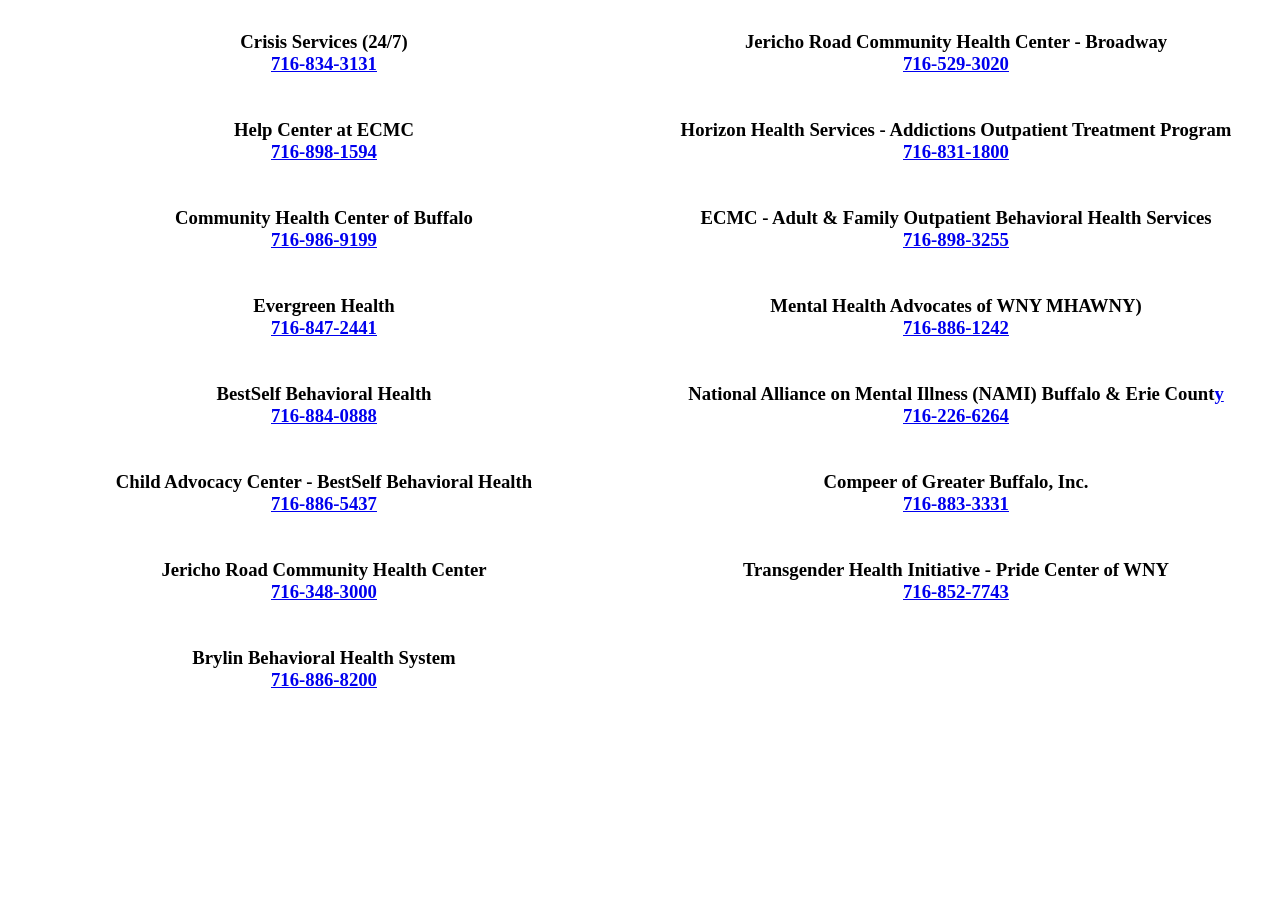
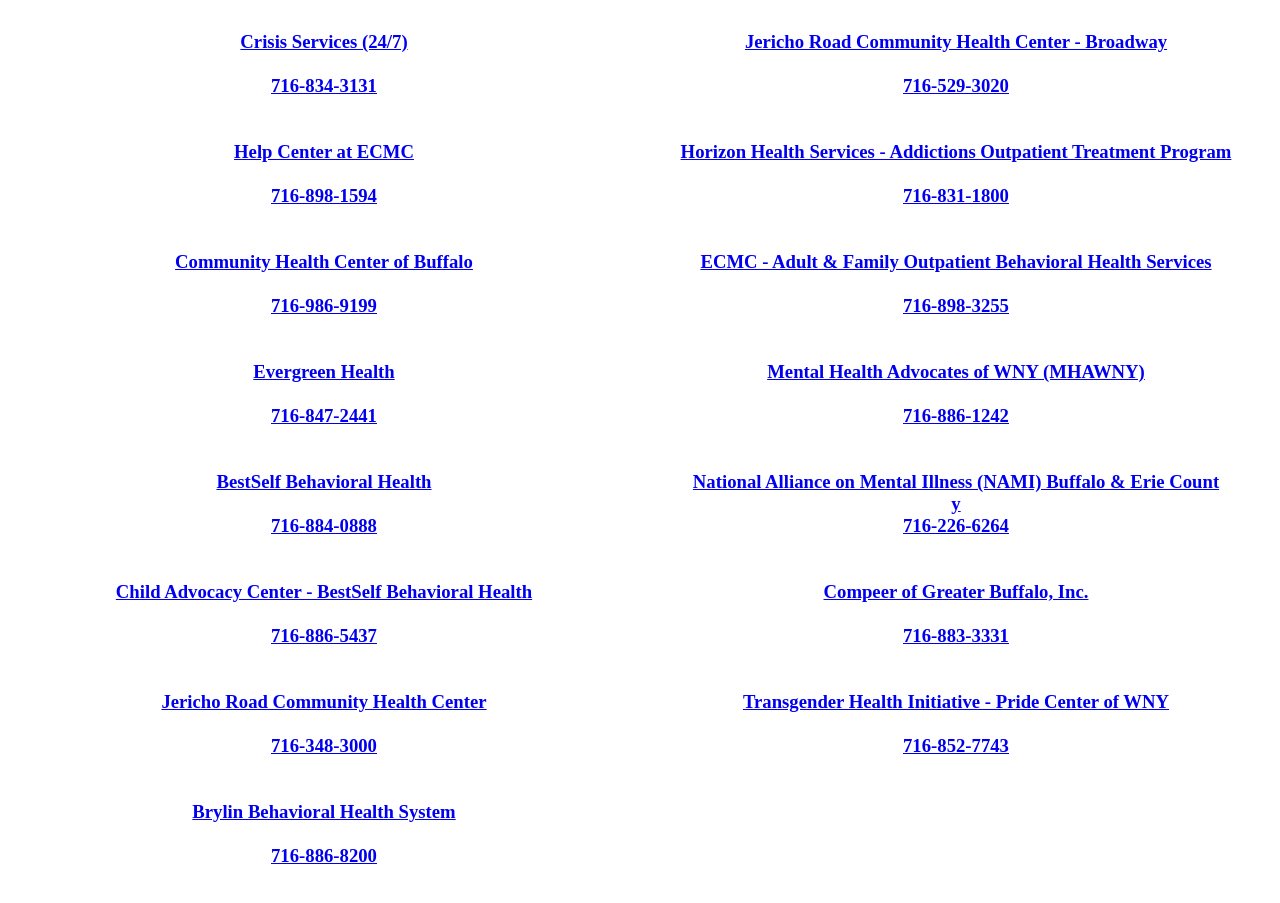
Before and after one commit to mindfulesc/mindfulesc.github.io, a plain HTML site: page index.html in a window 1280 px wide. Shown: the part 493-1396 px from the top of the page. Before the commit the page ends 1228 px from the top, so only its background shows below. Drawn offline with Linux system fonts and the light colour scheme.

Commit message:
Added hyperlink to each health service provider's page on 211WNY.org

```diff
--- a/index.html
+++ b/index.html
@@ -38,25 +38,25 @@
 <div class="row">
   <div class="column">
     <p><h3>
-      Crisis Services (24/7)<a href="tel:716-834-3131"><br>716-834-3131</a><br><br><br>
-      Help Center at ECMC<a href="tel:716-898-1594"><br>716-898-1594</a><br><br><br>
-      Community Health Center of Buffalo<a href="tel:716-986-9199"><br>716-986-9199</a><br><br><br>
-      Evergreen Health<a href="tel:716-847-2441"><br>716-847-2441</a><br><br><br>
-      BestSelf Behavioral Health<a href="tel:716-884-0888"><br>716-884-0888</a><br><br><br>
-      Child Advocacy Center - BestSelf Behavioral Health<a href="tel:716-886-5437"><br>716-886-5437</a><br><br><br>
-      Jericho Road Community Health Center<a href="tel:716-348-3000"><br>716-348-3000</a><br><br><br>
-      Brylin Behavioral Health System<a href="tel:716-886-8200"><br>716-886-8200</a><br><br><br>
+      <a href="http://www.211wny.org/provider/4150/">Crisis Services (24/7)</a><br><a href="tel:716-834-3131"><br>716-834-3131</a><br><br><br>
+      <a href="http://www.211wny.org/provider/10161/">Help Center at ECMC</a><br><a href="tel:716-898-1594"><br>716-898-1594</a><br><br><br>
+      <a href="http://www.211wny.org/provider/3654/">Community Health Center of Buffalo</a><br><a href="tel:716-986-9199"><br>716-986-9199</a><br><br><br>
+      <a href="http://www.211wny.org/provider/3722/">Evergreen Health</a><br><a href="tel:716-847-2441"><br>716-847-2441</a><br><br><br>
+      <a href="http://www.211wny.org/provider/9179/">BestSelf Behavioral Health</a><br><a href="tel:716-884-0888"><br>716-884-0888</a><br><br><br>
+      <a href="http://www.211wny.org/provider/9861/">Child Advocacy Center - BestSelf Behavioral Health</a><br><a href="tel:716-886-5437"><br>716-886-5437</a><br><br><br>
+      <a href="http://www.211wny.org/provider/9917/">Jericho Road Community Health Center</a><br><a href="tel:716-348-3000"><br>716-348-3000</a><br><br><br>
+      <a href="http://www.211wny.org/provider/10138/">Brylin Behavioral Health System</a><br><a href="tel:716-886-8200"><br>716-886-8200</a><br><br><br>
     </h3></p>
   </div>
   <div class="column">
     <p><h3>
-      Jericho Road Community Health Center - Broadway<a href="tel:716-529-3020"><br>716-529-3020</a><br><br><br>
-      Horizon Health Services - Addictions Outpatient Treatment Program<a href="tel:716-831-1800"><br>716-831-1800</a><br><br><br>
-      ECMC - Adult & Family  Outpatient Behavioral Health Services<a href="tel:716-898-3255"><br>716-898-3255</a><br><br><br>
-      Mental Health Advocates of WNY MHAWNY)<a href="tel:716-886-1242"><br>716-886-1242</a><br><br><br>
-      National Alliance on Mental Illness (NAMI) Buffalo & Erie Count<a href="tel:716-226-6264">y<br>716-226-6264</a><br><br><br>
-      Compeer of Greater Buffalo, Inc.<a href="tel:716-883-3331"><br>716-883-3331</a><br><br><br>
-      Transgender Health Initiative - Pride Center of WNY<a href="tel:716-852-7743"><br>716-852-7743</a><br><br><br>
+      <a href="http://www.211wny.org/provider/10239/">Jericho Road Community Health Center - Broadway</a><br><a href="tel:716-529-3020"><br>716-529-3020</a><br><br><br>
+      <a href="http://www.211wny.org/provider/5291/">Horizon Health Services - Addictions Outpatient Treatment Program</a><br><a href="tel:716-831-1800"><br>716-831-1800</a><br><br><br>
+      <a href="http://www.211wny.org/provider/9307/">ECMC - Adult & Family  Outpatient Behavioral Health Services</a><br><a href="tel:716-898-3255"><br>716-898-3255</a><br><br><br>
+      <a href="http://www.211wny.org/provider/3920/">Mental Health Advocates of WNY (MHAWNY)</a><br><a href="tel:716-886-1242"><br>716-886-1242</a><br><br><br>
+      <a href="http://www.211wny.org/provider/3940/">National Alliance on Mental Illness (NAMI) Buffalo & Erie Count</a><br><a href="tel:716-226-6264">y<br>716-226-6264</a><br><br><br>
+      <a href="http://www.211wny.org/provider/3662/">Compeer of Greater Buffalo, Inc.</a><br><a href="tel:716-883-3331"><br>716-883-3331</a><br><br><br>
+      <a href="http://www.211wny.org/provider/4749/">Transgender Health Initiative - Pride Center of WNY</a><br><a href="tel:716-852-7743"><br>716-852-7743</a><br><br><br>
     </h3></p>
   </div>
 </div>
```
